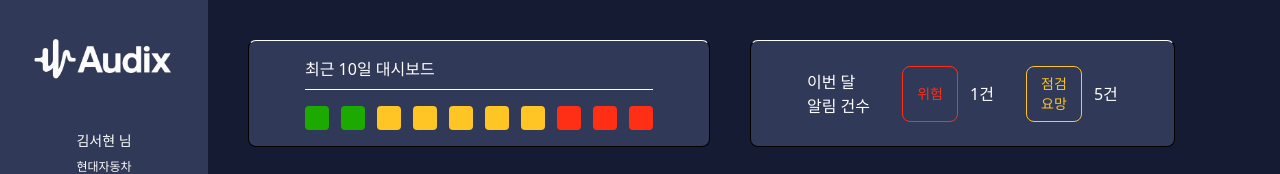
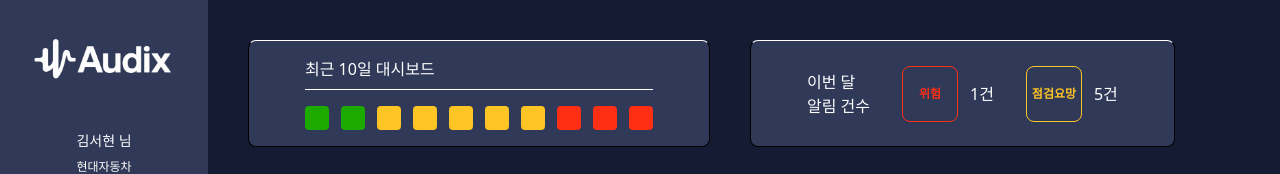
Before and after one commit to seohyeon0219/Audix-Web-FE, a Next.js app: page /area in a window 1280 px wide. Shown: the top 174 px of the page. Built offline with nearby package versions, Linux system fonts and the light colour scheme.

Commit message:
Refactor: alarmData mock data를 별도 파일로 분리

```diff
--- a/src/components/areaMonitoring/alarmDashboard.tsx
+++ b/src/components/areaMonitoring/alarmDashboard.tsx
@@ -1,32 +1,4 @@
-type DateAlarmType = 'danger' | 'warning';
-
-interface DateAlarmCount {
-    danger: number;
-    warning: number;
-}
-
-// mock data
-const mockDateAlarmCounts: DateAlarmCount = {
-    danger: 1,
-    warning: 5
-}
-
-const alarms = [
-    {
-        key: "danger" as DateAlarmType,
-        label: "위험",
-        count: mockDateAlarmCounts.danger,
-        textColor: "text-danger",
-        borderColor: "border-danger"
-    },
-    {
-        key: "warning" as DateAlarmType,
-        label: "점검\n요망",
-        count: mockDateAlarmCounts.warning,
-        textColor: "text-warning",
-        borderColor: "border-warning"
-    }
-]
+import { alarms } from "@/mocks/data/alarmData";
 
 export default function AlarmDashboard() {
     return (
@@ -39,7 +11,7 @@ export default function AlarmDashboard() {
                 return (
                     <div key={index} className="flex items-center gap-3">
                         <div
-                            className={`w-14 h-14 rounded-lg cursor-pointer border flex justify-center items-center text-sm whitespace-pre-line ${textColor} ${borderColor}`}
+                            className={`w-14 h-14 text-xs font-black rounded-lg cursor-pointer border flex justify-center items-center whitespace-pre-line ${textColor} ${borderColor}`}
                             title={`${data.label}: ${data.count}`}
                         >
                             {data.label}
--- a/src/mocks/data/alarmData.ts
+++ b/src/mocks/data/alarmData.ts
@@ -0,0 +1,24 @@
+import { AlarmDataType, AlarmDataCount } from "@/types/alarmDataType";
+
+// 이번 달 알림 건수 mock data
+export const mockAlarmDataCounts: AlarmDataCount = {
+    danger: 1,
+    warning: 5
+}
+
+export const alarms = [
+    {
+        key: 'danger' as AlarmDataType,
+        label: '위험',
+        count: mockAlarmDataCounts.danger,
+        textColor: 'text-danger',
+        borderColor: 'border-danger'
+    },
+    {
+        key: 'warning' as AlarmDataType,
+        label: '점검요망',
+        count: mockAlarmDataCounts.warning,
+        textColor: 'text-warning',
+        borderColor: 'border-warning'
+    },
+]
--- /dev/null
+++ b/src/types/alarmDataType.ts
@@ -0,0 +1,6 @@
+export type AlarmDataType = 'danger' | 'warning';
+
+export interface AlarmDataCount {
+    danger: number;
+    warning: number;
+}
```
